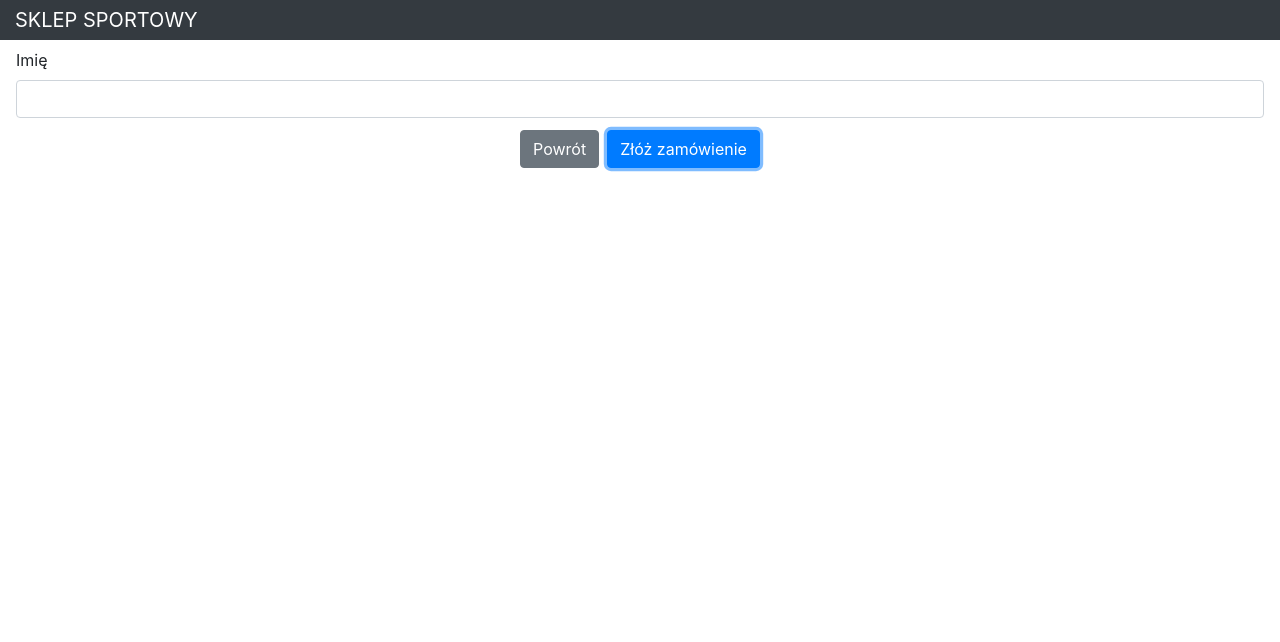
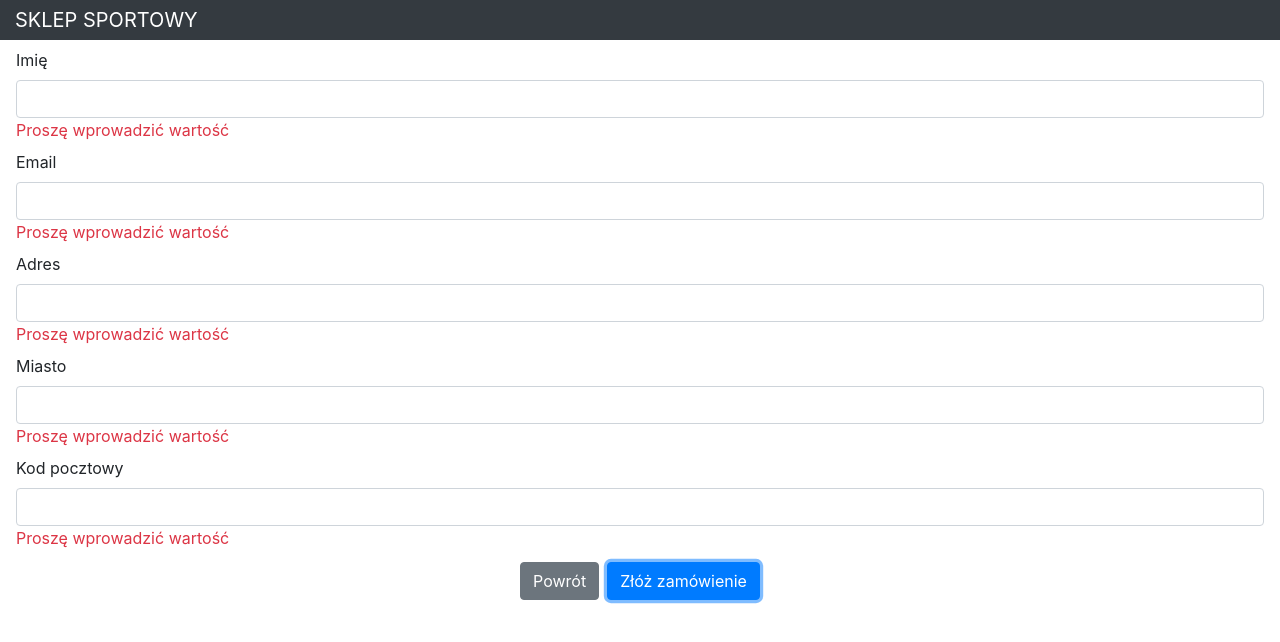
Before and after one commit to marekz/vue_sportstore, a Vue app: page /checkout in a window 1280 px wide. Both pictures are taken after a click on the button "Złóż zamówienie". Shown: the top 642 px of the page. Built offline with nearby package versions, Linux system fonts and the light colour scheme; no server answers.

Commit message:
Data validaion

```diff
--- a/src/components/Checkout.vue
+++ b/src/components/Checkout.vue
@@ -10,7 +10,36 @@
         <div class="m-2">
             <div class="form-group m-2">
                 <label>Imię</label>
-                <input v-model="name" class="form-control" />
+                <input v-model="$v.order.name.$model" class="form-control" />
+                <validation-error v-bind:validation="$v.order.name" />
+            </div>
+        </div>
+        <div class="m-2">
+            <div class="form-group m-2">
+                <label>Email</label>
+                <input v-model="$v.order.email.$model" class="form-control" />
+                <validation-error v-bind:validation="$v.order.email" />
+            </div>
+        </div>
+        <div class="m-2">
+            <div class="form-group m-2">
+                <label>Adres</label>
+                <input v-model="$v.order.address.$model" class="form-control" />
+                <validation-error v-bind:validation="$v.order.address" />
+            </div>
+        </div>
+        <div class="m-2">
+            <div class="form-group m-2">
+                <label>Miasto</label>
+                <input v-model="$v.order.city.$model" class="form-control" />
+                <validation-error v-bind:validation="$v.order.city" />
+            </div>
+        </div>
+        <div class="m-2">
+            <div class="form-group m-2">
+                <label>Kod pocztowy</label>
+                <input v-model="$v.order.zip.$model" class="form-control" />
+                <validation-error v-bind:validation="$v.order.zip" />
             </div>
         </div>
         <div class="text-center">
@@ -24,15 +53,43 @@
     </div>
 </template>
 <script>
+import { required, email } from "vuelidate/lib/validators";
+import ValidationError from "./ValidationError";
+import { mapActions } from "vuex";
 export default {
+    components: { ValidationError },
     data: function() {
         return {
-            name: null
+            order: {
+                name: null,
+                email: null,
+                address: null,
+                city: null,
+                zip: null
+            }
+        }
+    },
+    validations: {
+        order: {
+            name: { required },
+            email: { required, email },
+            address: { required },
+            city: { required },
+            zip: { required }
         }
     },
     methods: {
-        submitOrder() {
-            // todo: Zapisz zamówienie
+        ...mapActions({
+            "storeOrder": "storeOrder",
+            "clearCart": "clearCartData"
+        }),
+        async submitOrder() {
+            this.$v.$touch();
+            if (!this.$v.$invalid) {
+                let order = await this.storeOrder(this.order);
+                this.clearCart();
+                this.$router.push(`/thanks/${order}`);
+            }
         }
     }
 }
--- /dev/null
+++ b/src/components/ValidationError.vue
@@ -0,0 +1,31 @@
+<template>
+    <div v-if="show" class="text-danger">
+        <div v-for="m in messages" v-bind:key="m">{{ m }}</div>
+    </div>
+</template>
+<script>
+    export default {
+        props: ["validation"],
+        computed: {
+            show() {
+                return this.validation.$dirty && this.validation.$invalid
+            },
+            messages() {
+                let messages = [];
+                if (this.validation.$dirty) {
+                    if (this.hasValidationError("required")) {
+                        messages.push("Proszę wprowadzić wartość")
+                    } else if (this.hasValidationError("email")) {
+                        messages.push("Proszę wprowadzić prawidłowy adres e-mail");
+                    }
+                }
+                return messages;
+            }
+        },
+        methods: {
+            hasValidationError(type) {
+                return this.validation.$params.hasOwnProperty && !this.validation[type];
+            }
+        }
+    }
+</script>
--- a/src/main.js
+++ b/src/main.js
@@ -6,7 +6,9 @@
 import "font-awesome/css/font-awesome.min.css";
 import store from "./store";
 import router from "./router";
+import Vuelidate from "vuelidate";
 Vue.filter("currency", (value) => new Intl.NumberFormat("pl-PL", { style: "currency", currency: "PLN" }).format(value));
+Vue.use(Vuelidate);
 new Vue({
     render: h => h(App),
     store,
```
